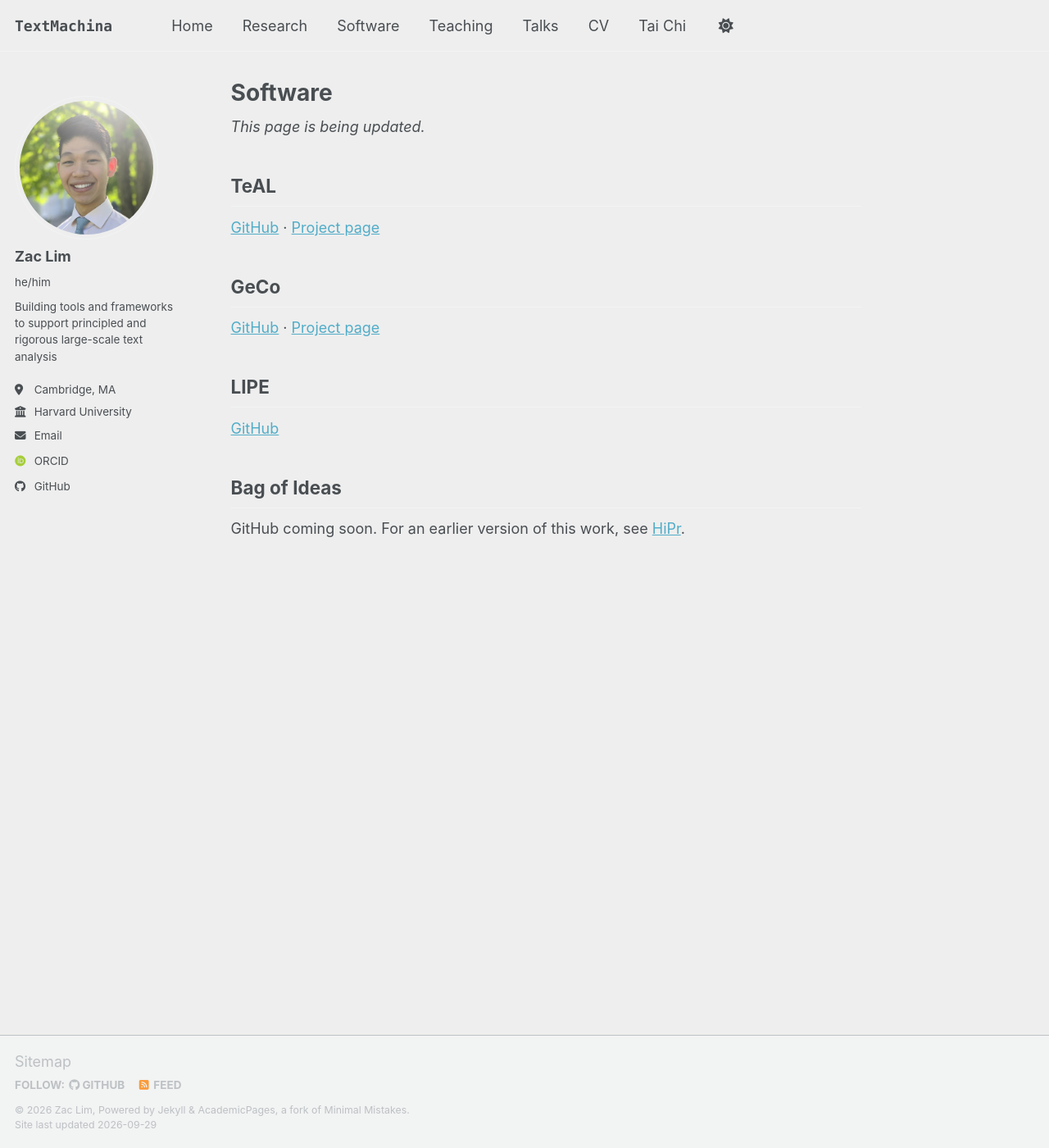
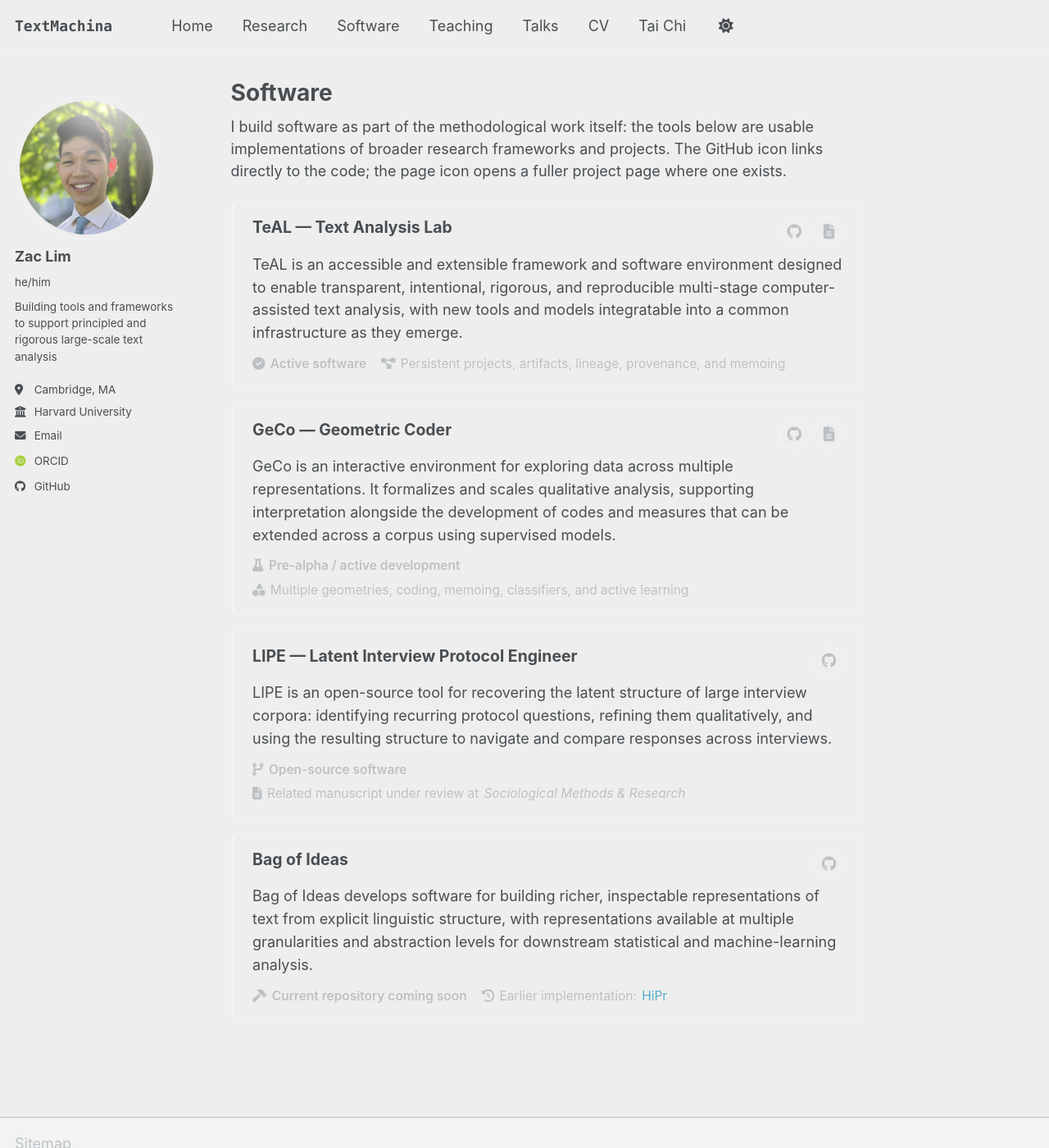
Before and after one commit to zacthinks/zacthinks.github.io, a Jekyll site: the page built from _pages/software.md, in a window 1280 px wide and 1400 px high. Shown: the whole window at 82% size. Built offline with Jekyll 4.4.1, drawn with Linux system fonts in a browser that asks for light colours; some web fonts are replaced; a script bundle is joined from its source files by our own code; library files that are not in the unit come from our copies.

Commit message:
Build polished software index

```diff
--- a/_pages/software.md
+++ b/_pages/software.md
@@ -5,20 +5,66 @@ permalink: /software/
 author_profile: true
 ---
 
-*This page is being updated.*
+I build software as part of the methodological work itself: the tools below are usable implementations of broader research frameworks and projects. The GitHub icon links directly to the code; the page icon opens a fuller project page where one exists.
 
-## TeAL
+<div class="project-index">
 
-[GitHub](https://github.com/zacthinks/text-analysis-lab) · [Project page](/teal/)
+<article class="project-entry" id="teal">
+  <div class="project-entry__top">
+    <div class="project-entry__title">TeAL — Text Analysis Lab</div>
+    <div class="project-entry__links">
+      <a class="project-icon-link" href="https://github.com/zacthinks/text-analysis-lab" title="TeAL on GitHub" aria-label="TeAL on GitHub"><i class="fab fa-github" aria-hidden="true"></i></a>
+      <a class="project-icon-link" href="/teal/" title="TeAL project page" aria-label="TeAL project page"><i class="fas fa-file-lines" aria-hidden="true"></i></a>
+    </div>
+  </div>
+  <p>TeAL is an accessible and extensible framework and software environment designed to enable transparent, intentional, rigorous, and reproducible multi-stage computer-assisted text analysis, with new tools and models integratable into a common infrastructure as they emerge.</p>
+  <div class="project-entry__meta">
+    <span class="project-entry__status"><i class="fas fa-circle-check" aria-hidden="true"></i> Active software</span>
+    <span><i class="fas fa-diagram-project" aria-hidden="true"></i> Persistent projects, artifacts, lineage, provenance, and memoing</span>
+  </div>
+</article>
 
-## GeCo
+<article class="project-entry" id="geco">
+  <div class="project-entry__top">
+    <div class="project-entry__title">GeCo — Geometric Coder</div>
+    <div class="project-entry__links">
+      <a class="project-icon-link" href="https://github.com/zacthinks/GeCo" title="GeCo on GitHub" aria-label="GeCo on GitHub"><i class="fab fa-github" aria-hidden="true"></i></a>
+      <a class="project-icon-link" href="/geco/" title="GeCo project page" aria-label="GeCo project page"><i class="fas fa-file-lines" aria-hidden="true"></i></a>
+    </div>
+  </div>
+  <p>GeCo is an interactive environment for exploring data across multiple representations. It formalizes and scales qualitative analysis, supporting interpretation alongside the development of codes and measures that can be extended across a corpus using supervised models.</p>
+  <div class="project-entry__meta">
+    <span class="project-entry__status"><i class="fas fa-flask" aria-hidden="true"></i> Pre-alpha / active development</span>
+    <span><i class="fas fa-shapes" aria-hidden="true"></i> Multiple geometries, coding, memoing, classifiers, and active learning</span>
+  </div>
+</article>
 
-[GitHub](https://github.com/zacthinks/GeCo) · [Project page](/geco/)
+<article class="project-entry" id="lipe">
+  <div class="project-entry__top">
+    <div class="project-entry__title">LIPE — Latent Interview Protocol Engineer</div>
+    <div class="project-entry__links">
+      <a class="project-icon-link" href="https://github.com/zacthinks/lipe" title="LIPE on GitHub" aria-label="LIPE on GitHub"><i class="fab fa-github" aria-hidden="true"></i></a>
+    </div>
+  </div>
+  <p>LIPE is an open-source tool for recovering the latent structure of large interview corpora: identifying recurring protocol questions, refining them qualitatively, and using the resulting structure to navigate and compare responses across interviews.</p>
+  <div class="project-entry__meta">
+    <span class="project-entry__status"><i class="fas fa-code-branch" aria-hidden="true"></i> Open-source software</span>
+    <span><i class="fas fa-file-lines" aria-hidden="true"></i> Related manuscript under review at <em>Sociological Methods &amp; Research</em></span>
+  </div>
+</article>
 
-## LIPE
+<article class="project-entry" id="bag-of-ideas">
+  <div class="project-entry__top">
+    <div class="project-entry__title">Bag of Ideas</div>
+    <div class="project-entry__links">
+      <a class="project-icon-link" href="https://github.com/zacthinks/HiPr" title="HiPr, an earlier version of Bag of Ideas" aria-label="HiPr, an earlier version of Bag of Ideas"><i class="fab fa-github" aria-hidden="true"></i></a>
+    </div>
+  </div>
+  <p>Bag of Ideas develops software for building richer, inspectable representations of text from explicit linguistic structure, with representations available at multiple granularities and abstraction levels for downstream statistical and machine-learning analysis.</p>
+  <div class="project-entry__meta">
+    <span class="project-entry__status"><i class="fas fa-hammer" aria-hidden="true"></i> Current repository coming soon</span>
+    <span><i class="fas fa-clock-rotate-left" aria-hidden="true"></i> Earlier implementation: <a href="https://github.com/zacthinks/HiPr">HiPr</a></span>
+  </div>
+</article>
 
-[GitHub](https://github.com/zacthinks/lipe)
-
-## Bag of Ideas
-
-GitHub coming soon. For an earlier version of this work, see [HiPr](https://github.com/zacthinks/HiPr).
+</div>
```
